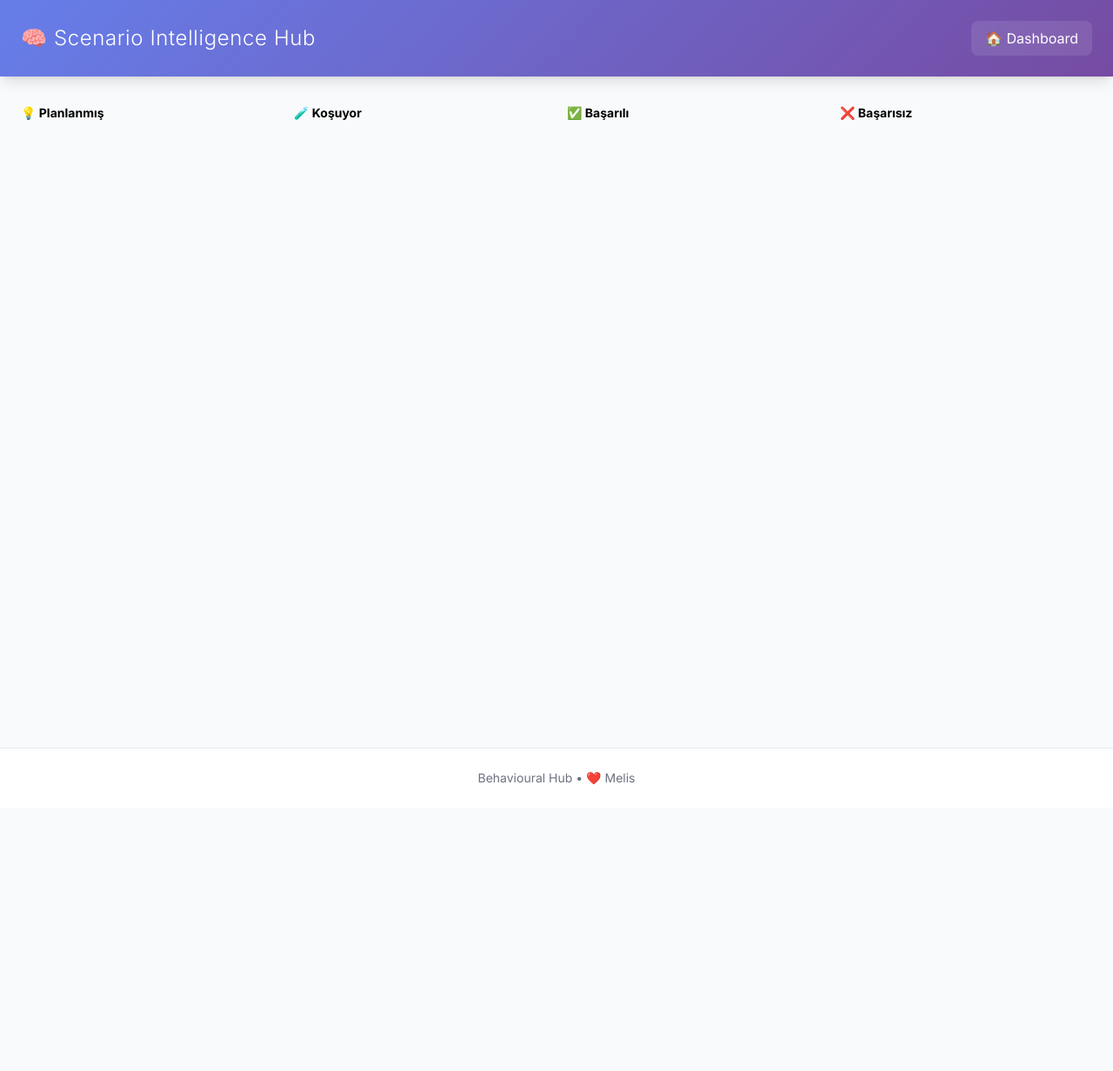
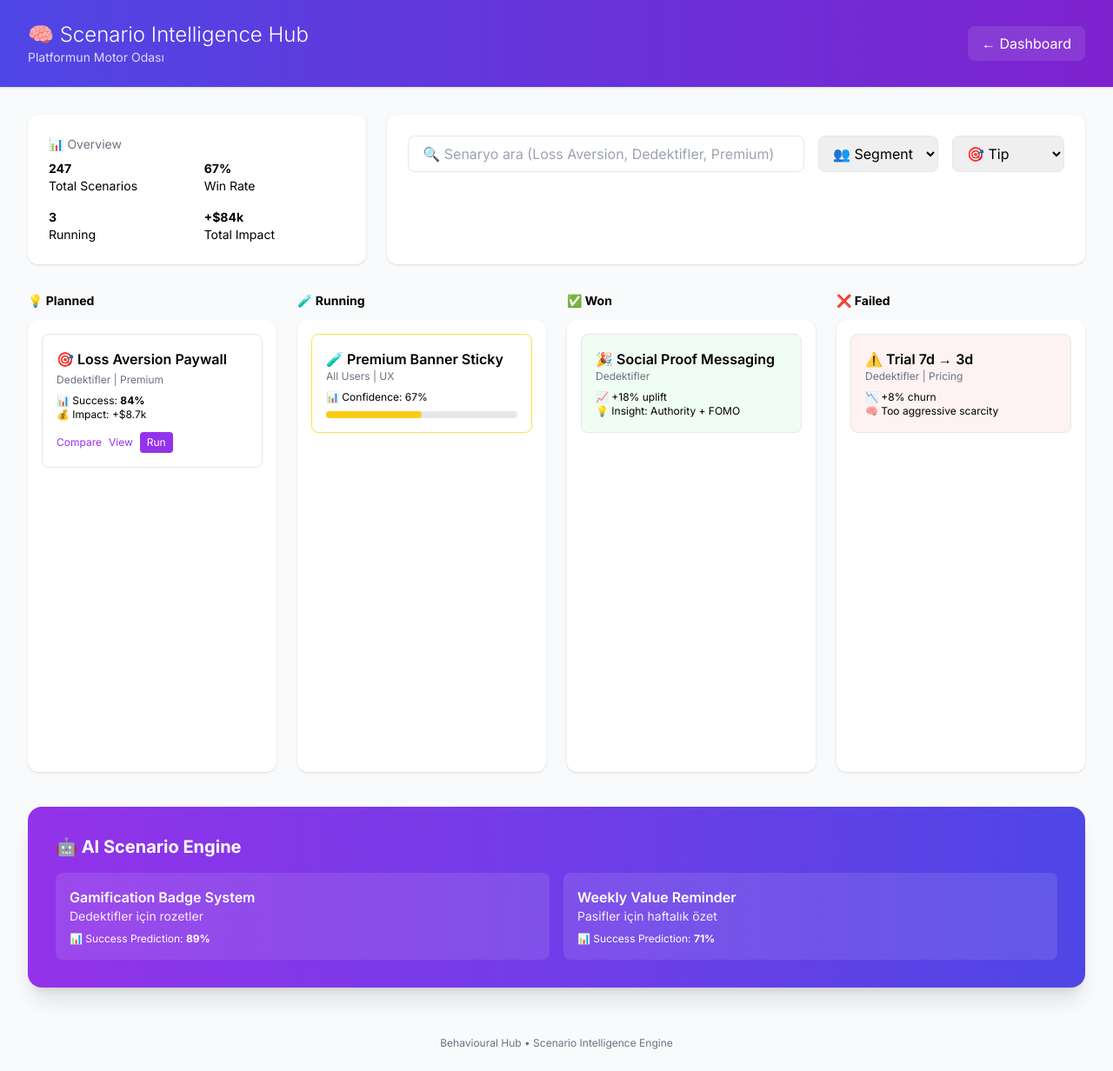
Before and after one commit to Melis-Sutci/behavioural-hub, a plain HTML site: page scenario-hub.html in a window 1280 px wide. Shown: the whole page at 87% size. Before the commit the page ends 929 px from the top, so only its background shows below. Drawn offline with nearby package versions, Linux system fonts and the light colour scheme.

Commit message:
Update scenario-hub.html

```diff
--- a/scenario-hub.html
+++ b/scenario-hub.html
@@ -1,87 +1,173 @@
 <!DOCTYPE html>
 <html lang="tr">
 <head>
-    <meta charset="UTF-8">
-    <meta name="viewport" content="width=device-width, initial-scale=1.0">
-    <title>Scenario Hub - Behavioural Hub</title>
+<meta charset="UTF-8" />
+<meta name="viewport" content="width=device-width, initial-scale=1.0"/>
+<title>Scenario Intelligence Hub</title>
 <script src="https://cdn.tailwindcss.com"></script>
 <script>
 tailwind.config = {
   theme: {
     extend: {
       colors: {
-                        detective: '#8B5CF6',
-                        victim: '#14B8A6',
-                        passive: '#A8A29E',
-                        accent: '#FB7185',
-                        insight: '#7C3AED'
+        detective:'#8B5CF6',
+        victim:'#14B8A6',
+        passive:'#A8A29E',
+        accent:'#FB7185'
       }
     }
   }
 }
 </script>
 <style>
-        @import url('https://fonts.googleapis.com/css2?family=Inter:wght@300;400;500;600;700&display=swap');
-        body { font-family: 'Inter', sans-serif; }
-        .card-hover { transition: all 0.3s ease; cursor: pointer; }
-        .card-hover:hover { transform: translateY(-2px); box-shadow: 0 8px 16px rgba(0,0,0,0.1); }
-        .gradient-bg { background: linear-gradient(135deg, #667eea 0%, #764ba2 100%); }
-        .kanban-column { min-height: 600px; background: #f9fafb; border-radius: 12px; padding: 16px; }
-        .scenario-card { transition: all 0.2s ease; cursor: grab; }
-        .scenario-card:active { cursor: grabbing; }
-        .scenario-card:hover { box-shadow: 0 4px 12px rgba(0,0,0,0.15); }
+@import url('https://fonts.googleapis.com/css2?family=Inter:wght@300;400;600;700&display=swap');
+body { font-family: Inter, sans-serif; }
+.kanban { min-height: 520px; }
 </style>
 </head>
 
 <body class="bg-gray-50 min-h-screen">
 
-<header class="gradient-bg text-white shadow-lg">
-    <div class="max-w-[1600px] mx-auto px-6 py-6 flex justify-between items-center">
-        <h1 class="text-2xl font-light tracking-wide">🧠 Scenario Intelligence Hub</h1>
-        <a href="index.html" class="px-4 py-2 bg-white/10 rounded-lg">🏠 Dashboard</a>
+<!-- HEADER -->
+<header class="bg-gradient-to-r from-indigo-600 to-purple-700 text-white px-8 py-6 shadow">
+  <div class="flex justify-between items-center max-w-[1600px] mx-auto">
+    <div>
+      <h1 class="text-2xl font-light">🧠 Scenario Intelligence Hub</h1>
+      <p class="text-sm opacity-80">Platformun Motor Odası</p>
+    </div>
+    <a href="index.html" class="px-4 py-2 bg-white/10 rounded-lg hover:bg-white/20">
+      ← Dashboard
+    </a>
   </div>
 </header>
 
-<main class="max-w-[1600px] mx-auto px-6 py-8">
+<main class="max-w-[1600px] mx-auto px-8 py-8">
 
-    <section class="mb-8">
-        <div class="grid grid-cols-1 md:grid-cols-4 gap-6">
+<!-- OVERVIEW + SEARCH -->
+<section class="mb-8 grid grid-cols-1 lg:grid-cols-3 gap-6">
 
-            <div>
-                <h3 class="text-sm font-bold mb-2">💡 Planlanmış</h3>
-                <div class="kanban-column">
-                    <!-- Claude’un planlanmış senaryoları burada -->
+  <div class="bg-white p-6 rounded-xl shadow">
+    <h3 class="text-sm text-gray-500 mb-2">📊 Overview</h3>
+    <div class="grid grid-cols-2 gap-4 text-sm">
+      <div><strong>247</strong><br/>Total Scenarios</div>
+      <div><strong>67%</strong><br/>Win Rate</div>
+      <div><strong>3</strong><br/>Running</div>
+      <div><strong>+$84k</strong><br/>Total Impact</div>
     </div>
   </div>
 
-            <div>
-                <h3 class="text-sm font-bold mb-2">🧪 Koşuyor</h3>
-                <div class="kanban-column">
-                    <!-- Claude’un aktif testleri -->
+  <div class="bg-white p-6 rounded-xl shadow lg:col-span-2">
+    <div class="flex gap-4">
+      <input class="flex-1 border rounded-lg px-4 py-2"
+        placeholder="🔍 Senaryo ara (Loss Aversion, Dedektifler, Premium)"/>
+      <select class="border rounded-lg px-3 py-2">
+        <option>👥 Segment</option>
+        <option>Dedektifler</option>
+        <option>Mağdurlar</option>
+        <option>Pasifler</option>
+      </select>
+      <select class="border rounded-lg px-3 py-2">
+        <option>🎯 Tip</option>
+        <option>Messaging</option>
+        <option>UX</option>
+        <option>Pricing</option>
+        <option>Retention</option>
+      </select>
     </div>
   </div>
 
+</section>
+
+<!-- KANBAN -->
+<section class="mb-10">
+<div class="grid grid-cols-1 md:grid-cols-4 gap-6">
+
+<!-- PLANNED -->
 <div>
-                <h3 class="text-sm font-bold mb-2">✅ Başarılı</h3>
-                <div class="kanban-column">
-                    <!-- Kazanan senaryolar -->
+<h3 class="font-bold text-sm mb-3">💡 Planned</h3>
+<div class="kanban bg-white rounded-xl p-4 space-y-4 shadow">
+  <div class="border rounded-lg p-4">
+    <h4 class="font-semibold">🎯 Loss Aversion Paywall</h4>
+    <p class="text-xs text-gray-500 mt-1">Dedektifler | Premium</p>
+    <p class="text-xs mt-2">📊 Success: <strong>84%</strong></p>
+    <p class="text-xs">💰 Impact: +$8.7k</p>
+    <div class="flex gap-2 mt-3">
+      <button class="text-xs text-purple-600">Compare</button>
+      <button class="text-xs text-purple-600">View</button>
+      <button class="text-xs bg-purple-600 text-white px-2 py-1 rounded">Run</button>
+    </div>
+  </div>
 </div>
 </div>
 
+<!-- RUNNING -->
 <div>
-                <h3 class="text-sm font-bold mb-2">❌ Başarısız</h3>
-                <div class="kanban-column">
-                    <!-- Öğrenim sağlayan senaryolar -->
+<h3 class="font-bold text-sm mb-3">🧪 Running</h3>
+<div class="kanban bg-white rounded-xl p-4 space-y-4 shadow">
+  <div class="border rounded-lg p-4 border-yellow-300">
+    <h4 class="font-semibold">🧪 Premium Banner Sticky</h4>
+    <p class="text-xs text-gray-500">All Users | UX</p>
+    <p class="text-xs mt-2">📊 Confidence: 67%</p>
+    <div class="w-full bg-gray-200 h-2 rounded mt-2">
+      <div class="bg-yellow-400 h-2 rounded" style="width:50%"></div>
+    </div>
+  </div>
+</div>
+</div>
+
+<!-- WON -->
+<div>
+<h3 class="font-bold text-sm mb-3">✅ Won</h3>
+<div class="kanban bg-white rounded-xl p-4 space-y-4 shadow">
+  <div class="border rounded-lg p-4 bg-green-50">
+    <h4 class="font-semibold">🎉 Social Proof Messaging</h4>
+    <p class="text-xs text-gray-500">Dedektifler</p>
+    <p class="text-xs mt-2">📈 +18% uplift</p>
+    <p class="text-xs">💡 Insight: Authority + FOMO</p>
+  </div>
+</div>
+</div>
+
+<!-- FAILED -->
+<div>
+<h3 class="font-bold text-sm mb-3">❌ Failed</h3>
+<div class="kanban bg-white rounded-xl p-4 space-y-4 shadow">
+  <div class="border rounded-lg p-4 bg-red-50">
+    <h4 class="font-semibold">⚠️ Trial 7d → 3d</h4>
+    <p class="text-xs text-gray-500">Dedektifler | Pricing</p>
+    <p class="text-xs mt-2">📉 +8% churn</p>
+    <p class="text-xs">🧠 Too aggressive scarcity</p>
+  </div>
 </div>
 </div>
 
 </div>
 </section>
 
+<!-- AI ENGINE -->
+<section>
+<div class="bg-gradient-to-r from-purple-600 to-indigo-600 text-white rounded-2xl p-8 shadow-xl">
+  <h3 class="text-xl font-bold mb-4">🤖 AI Scenario Engine</h3>
+
+  <div class="grid md:grid-cols-2 gap-4">
+    <div class="bg-white/10 p-4 rounded-lg">
+      <h4 class="font-semibold">Gamification Badge System</h4>
+      <p class="text-sm opacity-90">Dedektifler için rozetler</p>
+      <p class="text-xs mt-2">📊 Success Prediction: <strong>89%</strong></p>
+    </div>
+    <div class="bg-white/10 p-4 rounded-lg">
+      <h4 class="font-semibold">Weekly Value Reminder</h4>
+      <p class="text-sm opacity-90">Pasifler için haftalık özet</p>
+      <p class="text-xs mt-2">📊 Success Prediction: <strong>71%</strong></p>
+    </div>
+  </div>
+</div>
+</section>
+
 </main>
 
-<footer class="bg-white border-t border-gray-200 mt-12 text-center py-6 text-sm text-gray-500">
-    Behavioural Hub • ❤️ Melis
+<footer class="text-center text-xs text-gray-500 py-6">
+Behavioural Hub • Scenario Intelligence Engine
 </footer>
 
 </body>
```
Lines whose indentation alone changed are shown as unchanged.
